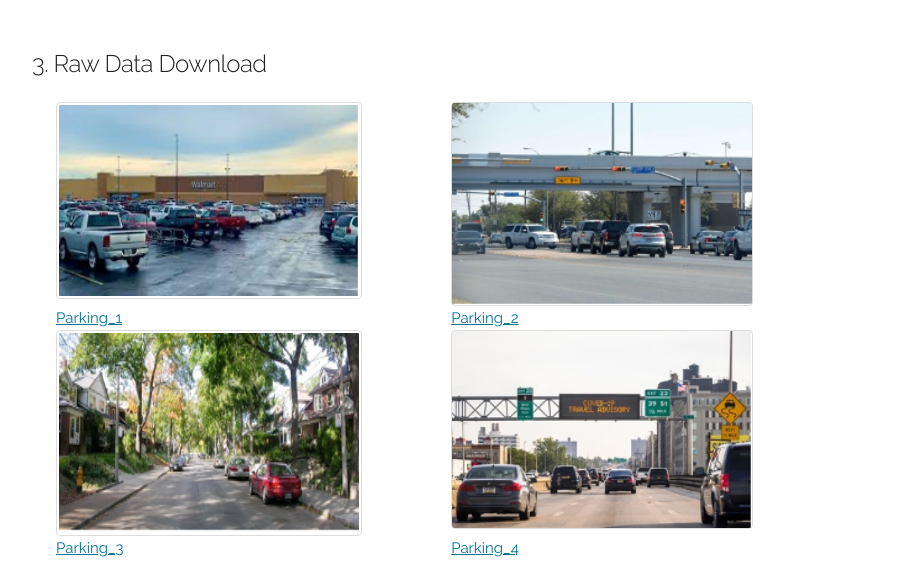
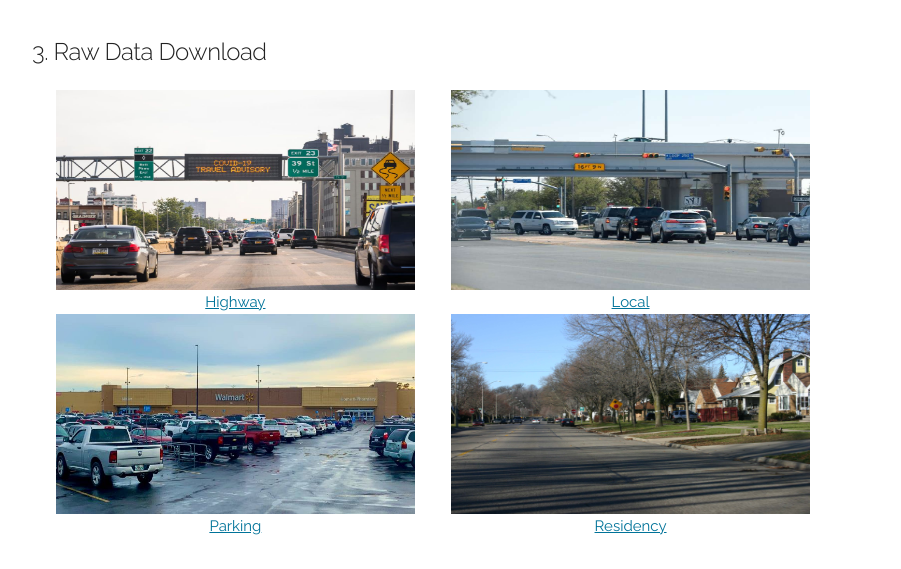
Before and after one commit to anArkitek/DGL-MOTS.github.io, a plain HTML site: page index.html in a window 1280 px wide. Shown: the part 1109-1678 px from the top of the page, without its empty margins (128-1029 px from the left). Drawn offline with Linux system fonts and the light colour scheme.

Commit message:
update links

```diff
--- a/index.html
+++ b/index.html
@@ -61,33 +61,17 @@
 </head>
 <body>
 
-  <!-- Primary Page Layout
-  –––––––––––––––––––––––––––––––––––––––––––––––––– -->
+  <!-- Primary Page Layout -->
   <div class="container">
-
-
+    <br>
     <h4 style="text-align:center">DGL-MOTS Dataset for Autonomous Driving</h4>
-        <p align="center", style="margin-bottom:12px;">
-        <br>
-        <!-- <a class="simple">Zhiwen Cao</a><sup>1</sup>&nbsp;&nbsp;&nbsp;&nbsp;&nbsp;&nbsp;&nbsp;&nbsp;
-        <a class="simple">Zongcheng Chu</a><sup>1</sup>&nbsp;&nbsp;&nbsp;&nbsp;&nbsp;&nbsp;&nbsp;&nbsp;
-        <a class="simple">Dongfang Liu</a><sup>1</sup>&nbsp;&nbsp;&nbsp;&nbsp;&nbsp;&nbsp;&nbsp;&nbsp;
-        <a class="simple">Yingjie Chen</a><sup>1</sup></p> -->
-
-		<!-- <p align="center">Conference Name</p> -->
-    <!-- <figure>
-      <center>
-        <img src="./images/comparison.png" style="width:60%"></img>
-        <br>
-      </center>
-    </figure> -->
 
     <div class="section">
       <h5>1. Introduction</h5>
     </div>
     <div id="teaser" class="container" style="width:100%; margin:0; padding:0">
       <p align="justify">
-      The multi-object tracking and segmentation (MOTS) is a critical task for autonomous driving applications. In this work, we offer the DGL-MOTS Dataset (Figure 1.), which includes 106,089 instance masks for 1,632 distinct objects in 40 video frames. Our effort exceeds the state-of-the-art KITTI MOTS dataset in terms of dataset scale, object density and variations, and scene diversity. Results on extensive cross-dataset evaluations indicate the significant performance improvements of several state-of-the-art methods trained on our DGL-MOTS dataset.
+      The multi-object tracking and segmentation (MOTS) is a critical task for autonomous driving applications. In this work, we offer the DGL-MOTS Dataset (Figure 1.), which includes 106,089 instance masks for 1,632 distinct objects in 40 video frames. Our effort exceeds the state-of-the-art KITTI MOTS dataset <sup>[1]</sup> in terms of dataset scale, object density and variations, and scene diversity. Results on extensive cross-dataset evaluations indicate the significant performance improvements of several state-of-the-art methods trained on our DGL-MOTS dataset.
       </p>
       <figure>
         <center>
@@ -104,7 +88,7 @@
 	 <div class="section">
   <h5>2. Data Download</h5>
   We are currently running the annotation corrections of our dataset.
-  Some sample data are available here. <br>
+  Some sample data are available <a href="https://va.tech.purdue.edu/DGL-MOTS/mail/"> HERE</a>. <br>
   Annotation statistics is displayed in Table 1.
 		<figure>
       <center>
@@ -114,61 +98,55 @@
 		</figure>
 	</div>
 
-
   <br>
-    <!-- ------------------------------------- -->
-
   <div class="section">
     <h5>3. Raw Data Download</h5>
     <div class="container" style="width:95%">
       <!-- Icon row -->
       <div class="row">
         <div class="five columns">
-          <a href=""><img style="border: 1px solid #ddd; border-radius: 4px; padding: 2px; width: 300px;" src="./images/raw_1.png"></a>
+          <a href=""><img style="width: 100%; height: 200px;" src="./images/highway.jpg"></a>
         </div>
-        <!-- <div class="five columns">
-        <a href="data/poster.pdf"><img style="border: 1px solid #ddd; border-radius: 4px; padding: 6px; width: 280px;" src="images/poster.jpg"></a>
-        </div> -->
 
         <div class="five columns">
-          <a href=""><img style="border: 1px solid #ddd; border-radius: 4px; padding: 0px; width: 300px;" src="./images/raw_2.png"></a>
+          <a href="https://va.tech.purdue.edu/DGL-MOTS/local.zip"><img style="width: 100%; height: 200px;" src="./images/local.jpg"></a>
         </div>
       </div>
       <!-- Link row -->
       <div class="row">
         <div class="five columns">
-        <a href="">Parking_1</a>
+          <center>
+            <a href="">Highway</a>
+          </center>
         </div>
-<!-- <div class="five columns">
-					  <a href="data/poster.pdf">Poster</a>
-				  </div> -->
+
         <div class="five columns">
-					  <a href="">Parking_2</a>
+          <center>
+            <a href="https://va.tech.purdue.edu/DGL-MOTS/local.zip">Local</a>
+          </center>
         </div>
       </div>
 
       <div class="row">
         <div class="five columns">
-        <a href=""><img style="border: 1px solid #ddd; border-radius: 4px; padding: 2px; width: 300px; height: 200px;" src="./images/raw_3.png"></a>
+        <a href="https://va.tech.purdue.edu/DGL-MOTS/parking.zip"><img style="width:100%; height: 200px;" src="./images/parking lot.jpg"></a>
       </div>
-      <!-- <div class="five columns">
-      <a href="data/poster.pdf"><img style="border: 1px solid #ddd; border-radius: 4px; padding: 6px; width: 280px;" src="images/poster.jpg"></a>
-      </div> -->
 
       <div class="five columns">
-        <a href=""><img style="border: 1px solid #ddd; border-radius: 4px; padding: 0px; width: 300px;" src="./images/raw_4.png"></a>
+        <a href="https://va.tech.purdue.edu/DGL-MOTS/residency.zip"><img style="width:100%; height: 200px;" src="./images/residency.jpg"></a>
       </div>
     </div>
 
     <div class="row">
       <div class="five columns">
-        <a href="">Parking_3</a>
+        <center>
+          <a href="https://va.tech.purdue.edu/DGL-MOTS/parking.zip">Parking</a>
+        </center>
       </div>
-<!-- <div class="five columns">
-					  <a href="data/poster.pdf">Poster</a>
-				  </div> -->
       <div class="five columns">
-					  <a href="">Parking_4</a>
+        <center>
+          <a href="https://va.tech.purdue.edu/DGL-MOTS/residency.zip">Residency</a>
+        </center>
       </div>
     </div>
     <br>
@@ -176,35 +154,16 @@
     </div>
   </div>
 
-
-      <!----------------------------------------->
   <div class="section">
     <h5>4. DGL-Labeler Github</h5>
       <a href=""><img style="border: 1px solid #ddd; border-radius: 4px; padding: 0px; width: 150px;" src="./images/github.png"></a>
   </div>
-
   <br>
-      <!----------------------------------------->
   <div class="section">
     <h5>5. Reference</h5>
-        <p></p>
   </div>
-  <!-- ------------------------------------- -->
-  Voigtlaender, Paul, et al. "MOTS: Multi-object tracking and segmentation." <em>Proceedings of the IEEE conference on computer vision and pattern recognition</em>. 2019.
-  <!-- <div class="section">
-     <h5>Citation</h5>
-      <pre style="margin:0"><code>@article{cao2020vector,
-        title={A Vector-based Representation to Enhance Head Pose Estimation},
-        author={Cao, Zhiwen and Chu, Zongcheng and Liu, Dongfang and Chen, Yingjie},
-        journal={arXiv preprint arXiv:2010.07184},
-        year={2020}
-      }</code></pre>
-
-		</div> -->
-
-  </div>
-
-  <!-- End Document
-  –––––––––––––––––––––––––––––––––––––––––––––––––– -->
+  <p>[1] Voigtlaender, Paul, et al. "MOTS: Multi-object tracking and segmentation." <em>Proceedings of the IEEE conference on computer vision and pattern recognition</em>. 2019.</p>
+  <br>
+  <br>
 </body>
 </html>
```
Also changed, not shown: images/architecture.png (deleted), images/blank.png (deleted), images/comparison.png (deleted), images/failure_cases_with_val.png (deleted), images/highway.jpg (added), images/local.jpg (added), images/parking lot.jpg (added), images/raw_1.png (deleted), images/raw_2.png (deleted), images/raw_3.png (deleted), images/raw_4.png (deleted), images/residency.jpg (added), images/v_icon.png (deleted), 2 other files. Lines whose indentation alone changed are shown as unchanged.
